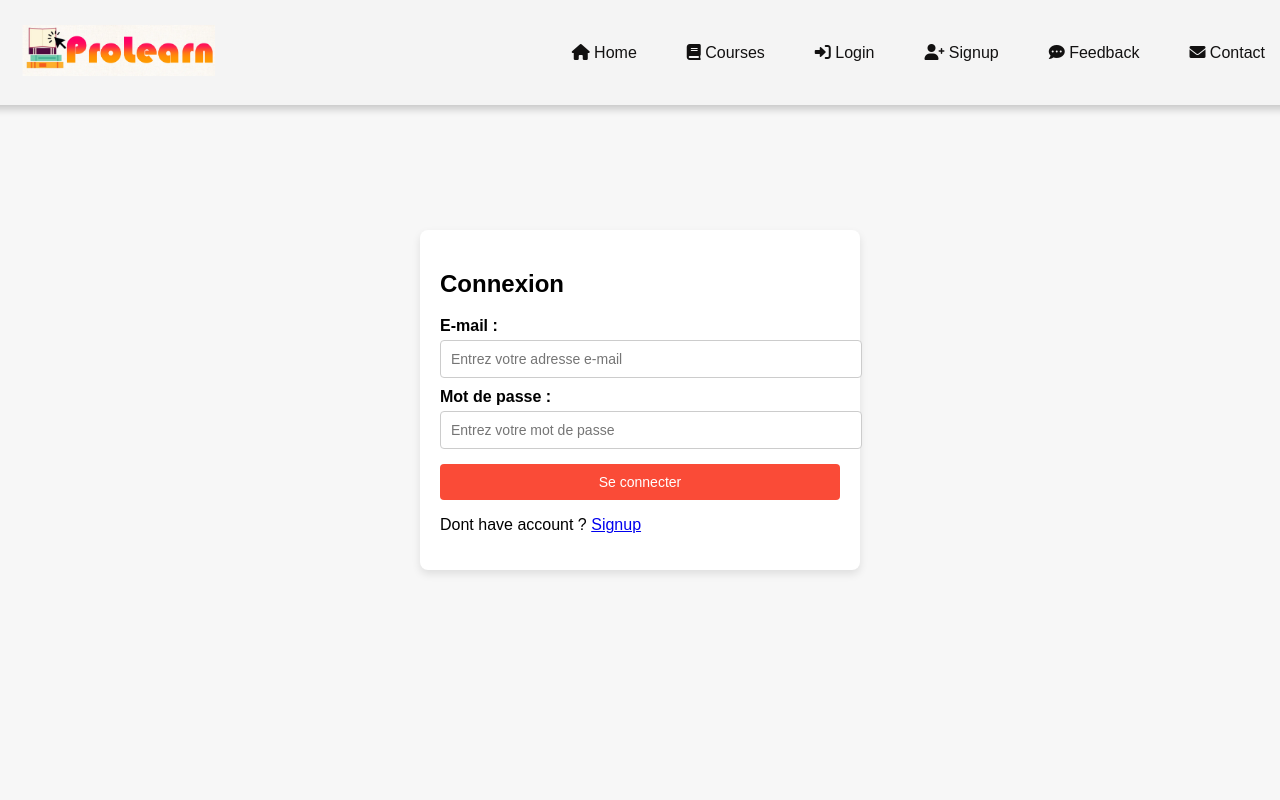
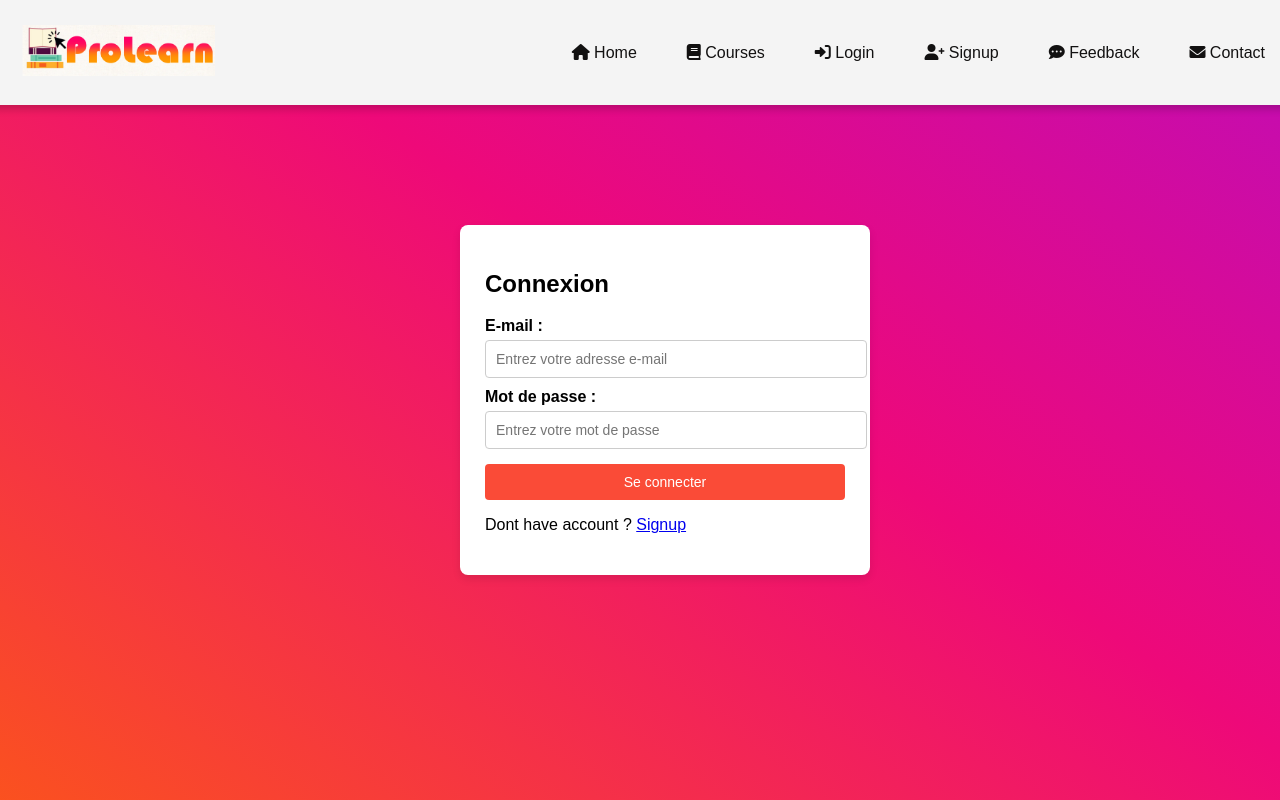
Before and after one commit to yassinehmza/TheLastProLearn, a PHP site: page /login/login.html in a window 1280 px wide. Run offline with PHP 8.4, Linux system fonts and the light colour scheme.

Commit message:
last change by matador

```diff
--- a/Cours/quiz.html
+++ b/Cours/quiz.html
@@ -73,6 +73,6 @@
 
 </div>
 
-	<script type="text/javascript" src="../script.js"></script>
+	<script type="text/javascript" src="../js/script.js"></script>
 </body>
 </html>
--- a/css/login.css
+++ b/css/login.css
@@ -6,11 +6,26 @@ body {
     justify-content: center;
     align-items: center;
     height: 100vh;
-    background-color: #f7f7f7;
+    background :linear-gradient(35deg , black,#FF6A00 ,#EE0979 , #a10fdf ,white);
+    width: 100%;
+    background-size: 300% 300%;
+
+  }
+  @keyframes color {
+    0%{
+      background-position: 0 50%;
+    }
+    50%{
+      background-position: 100 50%;
+    }
+    010%{
+      background-position: 0 50%;
+    }
+
   }
   form {
     background: white;
-    padding: 20px;
+    padding: 25px;
     border-radius: 8px;
     box-shadow: 0 4px 8px rgba(0, 0, 0, 0.1);
     width: 100%;
--- a/index.php
+++ b/index.php
@@ -54,7 +54,7 @@
 
         <!-- ABOUT Section -->
         <div class="diffSection" id="about_section">
-            <center><p class="about-title">About</p></center>
+            <center><h1 class="about-title">About</></center>
             <div class="about-content">
                 <div class="side-image">
                     <img class="sideImage" src="images/extra/e3.jpg" alt="About Us">
--- a/js/script.js
+++ b/js/script.js
@@ -28,10 +28,6 @@ function scrollAppear() {
   // QUIZ Page
 function quizt(frame) {
     document.getElementById('f1').style='display: none;';
-    document.getElementById('f2').style='display: none;';
-    document.getElementById('f3').style='display: none;';
-    document.getElementById('f4').style='display: none;';
-    document.getElementById('f5').style='display: none;';
     document.getElementById('f6').style='display: none;';
     document.getElementById('f7').style='display: none;';
     document.getElementById('f8').style='display: none;';
@@ -39,10 +35,6 @@ function quizt(frame) {
     document.getElementById('f10').style='display: none;';
     document.getElementById('f11').style='display: none;';
     if(frame == 1) document.getElementById('f1').style = 'display: block';
-    else if(frame == 2) document.getElementById('f2').style = 'display: block';
-    else if(frame == 3) document.getElementById('f3').style = 'display: block';
-    else if(frame == 4) document.getElementById('f4').style = 'display: block';
-    else if(frame == 5) document.getElementById('f5').style = 'display: block';
     else if(frame == 6) document.getElementById('f6').style = 'display: block';
     else if(frame == 7) document.getElementById('f7').style = 'display: block';
     else if(frame == 8) document.getElementById('f8').style = 'display: block';
--- a/login/login.html
+++ b/login/login.html
@@ -26,6 +26,7 @@
         </ul>
     </nav>
 </header>
+  <div class="the-container">
     <form action="../backend/login.php" method="POST">
       <h2>Connexion</h2>
 
@@ -38,5 +39,6 @@
       <button type="submit">Se connecter</button>
       <p>Dont have account ? <a href="../register/register.html">Signup</a></p>
     </form>
+  </div>
 </body>
 </html>
```
Lines whose indentation alone changed are shown as unchanged.
